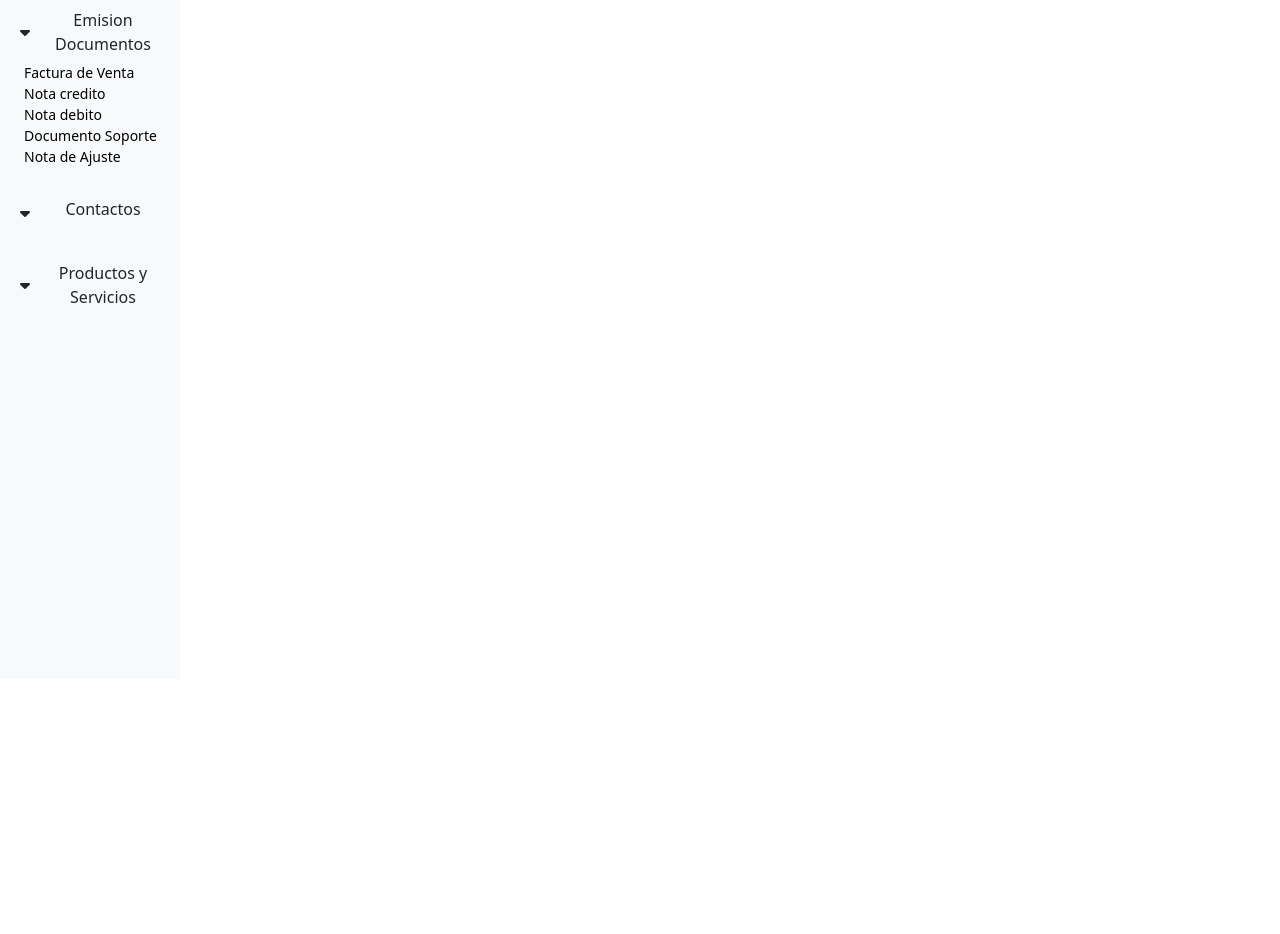
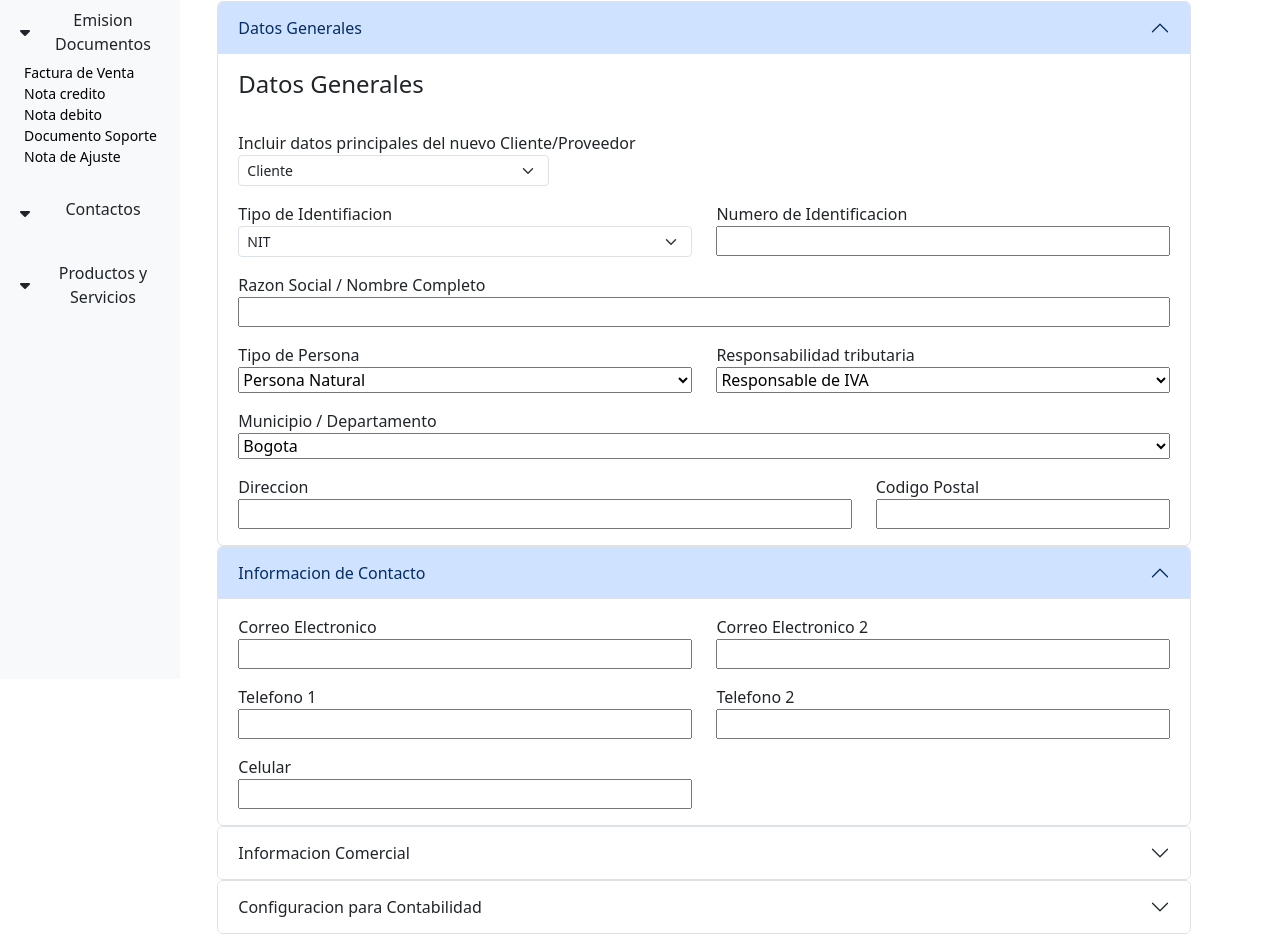
Before and after one commit to alexdelgadillosan/invoice_dummy, an Angular app: page /clientes/add in a window 1280 px wide. Before the commit this address led to /. Shown: the part 117-1051 px from the top of the page. Before the commit the page ends 800 px from the top, so only its background shows below. Built offline with nearby package versions, Linux system fonts and the light colour scheme.

Commit message:
added new client section

```diff
--- a/src/app/app-routing.module.ts
+++ b/src/app/app-routing.module.ts
@@ -3,11 +3,13 @@ import { RouterModule, Routes } from '@angular/router';
 import { FacturaVentaNuevoComponent } from './factura-venta/factura-venta-nuevo/factura-venta-nuevo.component';
 import { FacturaVentaComponent } from './factura-venta/factura-venta.component';
 import { ClientesComponent } from './clientes/clientes.component';
+import { ClientesAddComponent } from './clientes/clientes-add/clientes-add.component';
 
 const routes: Routes = [
   { path: 'factura-venta-nuevo', component: FacturaVentaNuevoComponent },
   {path: 'factura-tabla', component: FacturaVentaComponent},
-  {path: 'clientes', component: ClientesComponent}
+  {path: 'clientes', component: ClientesComponent},
+  {path: 'clientes/add', component: ClientesAddComponent}
 ];
 
 @NgModule({
--- a/src/app/app.module.ts
+++ b/src/app/app.module.ts
@@ -9,6 +9,7 @@ import { FacturaVentaComponent } from './factura-venta/factura-venta.component';
 import { FacturaVentaNuevoComponent } from './factura-venta/factura-venta-nuevo/factura-venta-nuevo.component';
 import { FormsModule } from '@angular/forms';
 import { ClientesComponent } from './clientes/clientes.component';
+import { ClientesAddComponent } from './clientes/clientes-add/clientes-add.component';
 
 @NgModule({
   declarations: [
@@ -17,7 +18,8 @@ import { ClientesComponent } from './clientes/clientes.component';
     TopbarComponent,
     FacturaVentaComponent,
     FacturaVentaNuevoComponent,
-    ClientesComponent
+    ClientesComponent,
+    ClientesAddComponent
   ],
   imports: [
     BrowserModule,
--- a/src/app/clientes/clientes-add/clientes-add.component.css
+++ b/src/app/clientes/clientes-add/clientes-add.component.css
@@ -1 +1,20 @@
 .title{}
+input{
+    width: 100%;
+}
+select{
+    width: 100%;
+}
+/* Chrome, Safari, Edge, Opera */
+input::-webkit-outer-spin-button,
+input::-webkit-inner-spin-button {
+  -webkit-appearance: none;
+  margin: 0;
+
+}
+
+/* Firefox */
+input[type=number] {
+  -moz-appearance: textfield;
+
+}
--- a/src/app/clientes/clientes-add/clientes-add.component.html
+++ b/src/app/clientes/clientes-add/clientes-add.component.html
@@ -1,14 +1,37 @@
-<div class="col-md-12">
-  <!-- First Row -->
+<div class="col-md-11">
+  <!-- Titulo -->
   <div class="row mt-3">
     <div class="col-md-12 d-flex align-items-center justify-content-center">
       <h2 class="title">Añadir nuevo Cliente/Proveedor</h2>
     </div>
   </div>
+  <!-- Datos Generales -->
+  <div class="accordion" id="datosGenerales">
+    <div class="accordion-item">
+      <h2 class="accordion-header">
+        <button
+          class="accordion-button"
+          type="button"
+          data-bs-toggle="collapse"
+          data-bs-target="#collapseOne"
+          aria-expanded="true"
+          aria-controls="collapseOne"
+        >
+          Datos Generales
+        </button>
+      </h2>
+      <div
+        id="collapseOne"
+        class="accordion-collapse collapse show"
+        data-bs-parent="#datosGenerales"
+      >
+        <div class="accordion-body">
           <div class="col-md-12">
             <h4>Datos Generales</h4>
             <br />
-    <label for="">Incluir datos principales del nuevo Cliente/Proveedor</label>
+            <label for=""
+              >Incluir datos principales del nuevo Cliente/Proveedor</label
+            >
             <div class="col-md-4">
               <select
                 class="form-select form-select-sm"
@@ -18,7 +41,8 @@
                 <option value="2">Proveedor</option>
               </select>
             </div>
-    <div class="row">
+            <!-- Tipo y Numero de Identificacion -->
+            <div class="row mt-3">
               <div class="col-md-6">
                 <label for="">Tipo de Identifiacion</label>
                 <select
@@ -32,8 +56,260 @@
               <div class="col-md-6">
                 <label for="">Numero de Identificacion</label>
                 <br />
+                <input type="number" />
+              </div>
+            </div>
+            <!-- Razon Social / Nombre Completo -->
+            <div class="row mt-3">
+              <div class="col-md-12">
+                <label for="">Razon Social / Nombre Completo</label>
+                <br />
                 <input type="text" />
+              </div>
+            </div>
+            <!-- Tipo de Persona y Responsabilidad Tributaria -->
+            <div class="row mt-3">
+              <div class="col-md-6">
+                <label for="">Tipo de Persona</label>
+                <br />
+                <select name="" id="">
+                  <option value="1">Persona Natural</option>
+                  <option value="2">Persona Juridica</option>
+                </select>
+              </div>
+              <div class="col-md-6">
+                <label for="">Responsabilidad tributaria</label>
+                <br />
+                <select name="" id="">
+                  <option value=" ">Responsable de IVA</option>
+                  <option value=" ">No Responsable de IVA</option>
+                  <option value=" ">Impuesto Nacional al consumo - INC</option>
+                  <option value=" ">No Responsable de INC</option>
+                  <option value=" ">Responsable de IVA e INC</option>
+                  <option value=" ">Regimen especial</option>
+                </select>
+              </div>
+            </div>
+            <!-- Municipio / Departamento -->
+            <div class="row mt-3">
+              <div class="col-md-12">
+                <label for="">Municipio / Departamento</label>
+                <br />
+                <select name="" id="">
+                  <!-- lista para rellenar eso  -->
+                  <option value=" ">Bogota</option>
+                </select>
+              </div>
+            </div>
+            <!-- Direccion y Codigo Postal -->
+            <div class="row mt-3">
+              <div class="col-md-8">
+                <label for="">Direccion</label>
+                <br />
+                <input type="text" />
+              </div>
+              <div class="col-md-4">
+                <label for="">Codigo Postal</label>
+                <br />
+                <input type="number" />
               </div>
             </div>
           </div>
         </div>
+      </div>
+    </div>
+  </div>
+
+  <!-- Informacion de Contacto -->
+  <div class="accordion" id="infoContacto">
+    <div class="accordion-item">
+      <h2 class="accordion-header">
+        <button
+          class="accordion-button"
+          type="button"
+          data-bs-toggle="collapse"
+          data-bs-target="#collapseTwo"
+          aria-expanded="true"
+          aria-controls="collapseTwo"
+        >
+          Informacion de Contacto
+        </button>
+      </h2>
+      <div
+        id="collapseTwo"
+        class="accordion-collapse collapse show"
+        data-bs-parent="#infoContacto"
+      >
+        <div class="accordion-body">
+          <div class="row">
+            <div class="col-md-6">
+              <label for="">Correo Electronico</label>
+              <br />
+              <input type="text" />
+            </div>
+            <div class="col-md-6">
+              <label for="">Correo Electronico 2</label>
+              <br />
+              <input type="text" />
+            </div>
+          </div>
+
+          <div class="row mt-3">
+            <div class="col-md-6">
+              <label for="">Telefono 1</label>
+              <br />
+              <input type="number" />
+            </div>
+            <div class="col-md-6">
+              <label for="">Telefono 2</label>
+              <br />
+              <input type="number" />
+            </div>
+          </div>
+          <div class="row mt-3">
+            <div class="col-md-6">
+              <label for="">Celular</label>
+              <br />
+              <input type="number" />
+            </div>
+          </div>
+        </div>
+      </div>
+    </div>
+  </div>
+
+  <!-- Informacion Comercial -->
+  <div class="accordion" id="infoComercial">
+    <div class="accordion-item">
+      <h2 class="accordion-header">
+        <button
+          class="accordion-button collapsed"
+          type="button"
+          data-bs-toggle="collapse"
+          data-bs-target="#collapseThree"
+          aria-expanded="false"
+          aria-controls="collapseThree"
+        >
+          Informacion Comercial
+        </button>
+      </h2>
+      <div
+        id="collapseThree"
+        class="accordion-collapse collapse"
+        data-bs-parent="#infoComercial"
+      >
+        <div class="accordion-body">
+          <div class="row">
+            <div class="col-md-6">
+              <label for="">Plazo de Pago</label>
+              <br />
+              <select name="" id=""></select>
+            </div>
+            <div class="col-md-6">
+              <label for="">Lista de Precios</label>
+              <br />
+              <select name="" id=""></select>
+            </div>
+          </div>
+
+          <div class="row mt-3">
+            <div class="col-md-6">
+              <label for="">Vendedor</label>
+              <select name="" id=""></select>
+            </div>
+          </div>
+
+          <div class="row mt-3">
+            <hr />
+            <h5>Obligaciones Tributarias</h5>
+            <div class="col-md-6">
+              <label for="">Regimen Simple de Tributacion</label>
+              <br />
+
+              <label for="">Gran Contribuyente</label>
+              <br />
+              <label for="">Autorretenedor</label>
+              <br />
+
+              <label for=""
+                >Agente de retencion en el impuesto sobre las ventas</label
+              >
+            </div>
+            <div class="col-md-6">
+              <div class="form-check form-switch">
+                <input
+                  class="form-check-input"
+                  type="checkbox"
+                  role="switch"
+                  id="flexSwitchCheckDefault"
+                />
+              </div>
+              <div class="form-check form-switch">
+                <input
+                  class="form-check-input"
+                  type="checkbox"
+                  role="switch"
+                  id="flexSwitchCheckDefault"
+                />
+              </div>
+              <div class="form-check form-switch">
+                <input
+                  class="form-check-input"
+                  type="checkbox"
+                  role="switch"
+                  id="flexSwitchCheckDefault"
+                />
+              </div>
+              <div class="form-check form-switch">
+                <input
+                  class="form-check-input"
+                  type="checkbox"
+                  role="switch"
+                  id="flexSwitchCheckDefault"
+                />
+              </div>
+            </div>
+          </div>
+        </div>
+      </div>
+    </div>
+  </div>
+
+  <!-- Configuracion para Contabilidad -->
+  <div class="accordion" id="configuracionContabilidad">
+    <div class="accordion-item">
+      <h2 class="accordion-header">
+        <button
+          class="accordion-button collapsed"
+          type="button"
+          data-bs-toggle="collapse"
+          data-bs-target="#collapseFourth"
+          aria-expanded="false"
+          aria-controls="collapseFourth"
+        >
+          Configuracion para Contabilidad
+        </button>
+      </h2>
+      <div
+        id="collapseFourth"
+        class="accordion-collapse collapse"
+        data-bs-parent="#accordionExample3"
+      >
+        <div class="accordion-body">
+          <div class="row">
+            <div class="col-md-6">
+              <label for="">Cuenta por cobrar</label>
+              <br />
+              <select name="" id=""></select>
+            </div>
+            <div class="col-md-6">
+              <label for="">Cuenta por pagar</label>
+              <br />
+              <select name="" id=""></select>
+            </div>
+          </div>
+        </div>
+      </div>
+    </div>
+  </div>
+</div>
```
Lines whose indentation alone changed are shown as unchanged.
